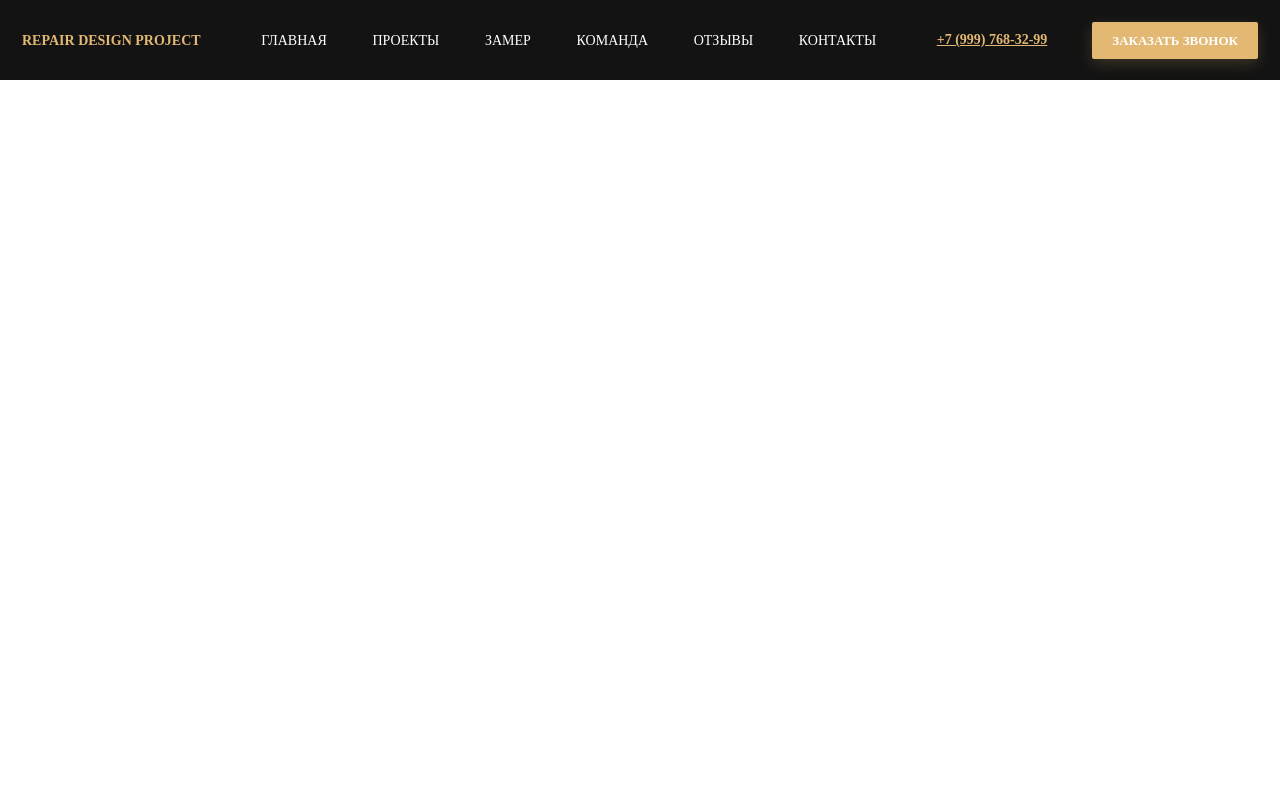
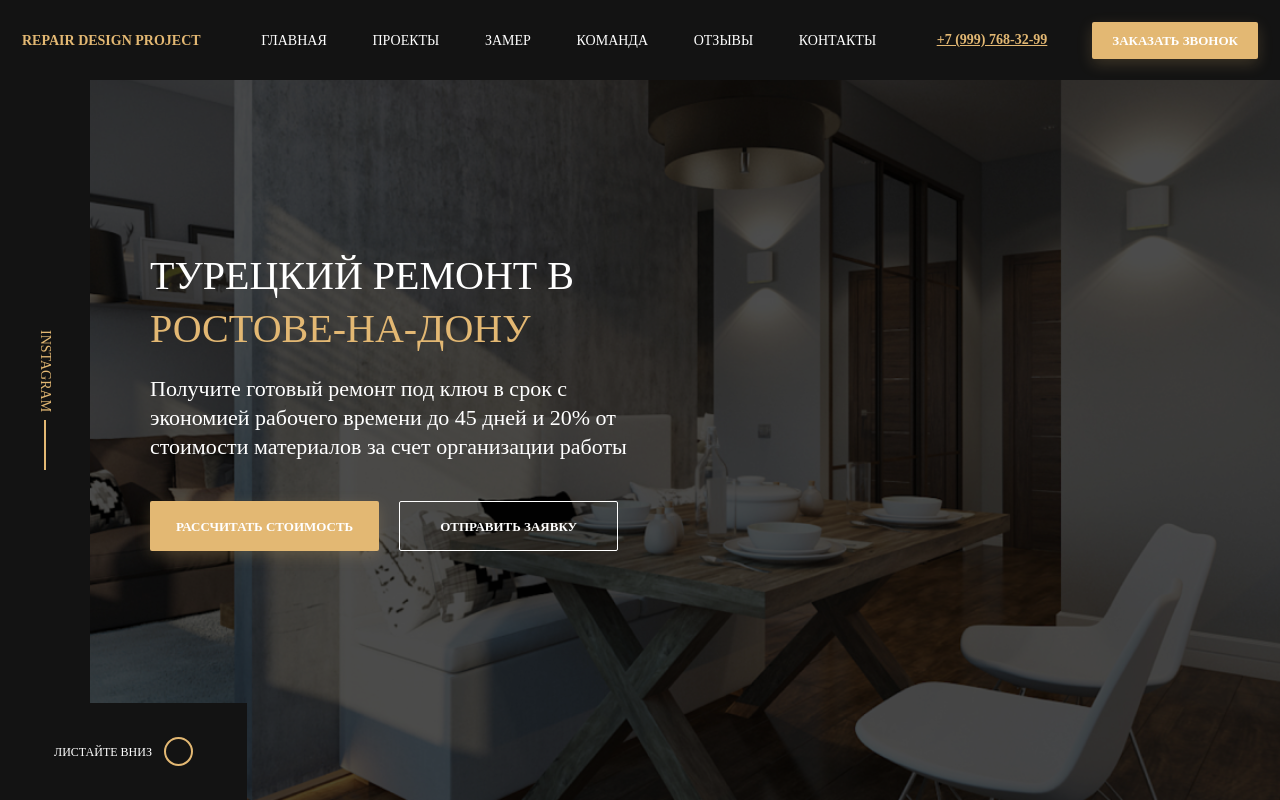
Before and after one commit to Verruckterdrachen/Repair-Design, a website built with webpack: page src/index.html in a window 1280 px wide. Built offline with nearby package versions, Linux system fonts and the light colour scheme; files whose address does not match are found by name.

Commit message:
add hero section

```diff
--- a/src/index.html
+++ b/src/index.html
@@ -8,9 +8,25 @@
 	<div class="wrapper">
 		@@include('html/_header.htm',{})
 		<main class="page">
-			<div class="page__container">
-
-			</div>
+			<section class="page__hero hero">
+				<div class="hero__container">
+					<div class="hero__body">
+						<h1 class="hero__title">Турецкий ремонт в <span>Ростове-на-дону</span></h1>
+						<p class="hero__text">Получите готовый ремонт под ключ в срок с экономией рабочего времени до 45 дней и 20% от стоимости материалов за счет организации работы</p>
+						<div class="hero__actions">
+							<a href="#" class="hero__button button button--accent">Рассчитать стоимость</a>
+							<a href="#" class="hero__button button">Отправить заявку</a>
+						</div>
+					</div>
+				</div>
+				<div class="hero__left">
+					<a href="#" class="hero__instagram">Instagram</a>
+				</div>
+				<div class="hero__bottom">
+					<span id="arrow">Листайте вниз</span>
+					<button type="button" class="hero__arrow _icon-arrow-bottom" aria-labelledby="arrow"></button>
+				</div>
+			</section>
 		</main>
 		@@include('html/_footer.htm',{})
 	</div>
--- a/src/scss/header.scss
+++ b/src/scss/header.scss
@@ -1,5 +1,8 @@
 //====================================================================================================
 .header {
+	position: fixed;
+	width: 100%;
+	z-index: 50;
 	color: #fff;
 	background-color: $darkColor;
 	// .header__body
--- a/src/scss/home.scss
+++ b/src/scss/home.scss
@@ -1,3 +1,191 @@
-//====================================================================================================
-
-//====================================================================================================
+//========================================================================================
+.hero {
+	display: flex;
+	position: relative;
+	min-height: 100vh;
+	background-image: url("@img/hero/hero-cover.jpg");
+	background-position: center;
+	background-repeat: no-repeat;
+	background-size: cover;
+	@media (max-width: $mobileSmall) {
+		min-height: rem(536);
+	}
+	&::before {
+		content: "";
+		position: absolute;
+		top: 0;
+		left: 0;
+		width: 100%;
+		height: 100%;
+		background-color: rgba(#000, 0.7);
+	}
+	// .hero__container
+	&__container {
+		flex: 1 1 auto;
+		display: flex;
+		flex-direction: column;
+		justify-content: center;
+		align-items: flex-start;
+		@media (min-width: $mobile) {
+			margin-left: rem(105);
+			@media (min-width: $tablet) {
+				margin-left: rem(135);
+			}
+		}
+		@media (max-width: $mobileSmall) {
+			justify-content: flex-end;
+		}
+	}
+	// .hero__body
+	&__body {
+		z-index: 5;
+		position: relative;
+		padding-top: rem(100);
+		padding-bottom: rem(100);
+		color: #fff;
+		@media (max-width: $mobileSmall) {
+			padding-bottom: rem(60);
+		}
+	}
+	// .hero__title
+	&__title {
+		font-family: "YesevaOne";
+		@include adaptiveValue("font-size", 40, 24);
+		line-height: math.div(53, 40);
+		text-transform: uppercase;
+		margin-bottom: em(19, 40);
+		max-width: em(450, 40);
+		span {
+			color: $accentColor;
+		}
+	}
+	// .hero__text
+	&__text {
+		max-width: rem(504);
+		@include adaptiveValue("font-size", 22, 18);
+		line-height: math.div(29, 22);
+		margin-bottom: em(40, 22);
+	}
+	// .hero__actions
+	&__actions {
+		display: flex;
+		align-items: center;
+		@media (max-width: $mobileSmall) {
+			flex-wrap: wrap;
+		}
+	}
+	// .hero__button
+	&__button {
+		border-radius: rem(2);
+		padding: 0 rem(40);
+		min-height: rem(50);
+		&:first-child {
+			margin-right: rem(20);
+			padding: 0 rem(26);
+			@media (max-width: $mobileSmall) {
+				margin-bottom: rem(24);
+			}
+		}
+		&:last-child {
+			transition: border-color 0.3s, background-color 0.3s;
+			border: rem(1) solid #fff;
+			@media (any-hover: hover) {
+				&:hover {
+					border-color: $darkColor;
+					background-color: $darkColor;
+				}
+			}
+		}
+		@media (max-width: $mobileSmall) {
+			flex: 0 0 100%;
+			border-radius: 0;
+		}
+	}
+	// .hero__left
+	&__left {
+		z-index: 5;
+		position: absolute;
+		top: 0;
+		left: 0;
+		width: rem(90);
+		height: 100%;
+		display: flex;
+		align-items: center;
+		justify-content: center;
+		color: $accentColor;
+		background-color: $darkColor;
+		@media (max-width: $tablet) {
+			width: rem(60);
+		}
+		@media (max-width: $mobile) {
+			display: none;
+		}
+	}
+	// .hero__instagram
+	&__instagram {
+		position: relative;
+		font-size: rem(14);
+		line-height: math.div(16, 14);
+		text-transform: uppercase;
+		writing-mode: vertical-rl;
+		transition: color 0.3s;
+		@media (any-hover: hover) {
+			&:hover {
+				color: #fff;
+				&::after {
+					background-color: #fff;
+				}
+			}
+		}
+		&::after {
+			content: "";
+			display: inline-block;
+			width: rem(2);
+			height: rem(50);
+			margin-top: rem(8);
+			background-color: $accentColor;
+			transition: background-color 0.3s;
+		}
+	}
+	// .hero__bottom
+	&__bottom {
+		z-index: 5;
+		position: absolute;
+		left: 0;
+		bottom: 0;
+		width: rem(247);
+		height: rem(97);
+		display: flex;
+		align-items: center;
+		justify-content: center;
+		padding: rem(15);
+		color: #fff;
+		background-color: $darkColor;
+		span {
+			text-align: center;
+			font-family: "YesevaOne";
+			font-size: rem(12);
+			line-height: math.div(16, 12);
+			text-transform: uppercase;
+			margin-right: rem(12);
+		}
+		@media (max-width: $tablet) {
+			height: rem(80);
+		}
+		@media (max-width: $mobile) {
+			display: none;
+		}
+	}
+	// .hero__arrow
+	&__arrow {
+		flex: 0 0 rem(29);
+		width: rem(29);
+		height: rem(29);
+		color: $accentColor;
+		font-size: rem(10);
+		border-radius: 50%;
+		border: rem(2) solid $accentColor;
+	}
+}
+//========================================================================================
+//========================================================================================
```
Also changed, not shown: src/img/hero/hero-cover.jpg (added).
